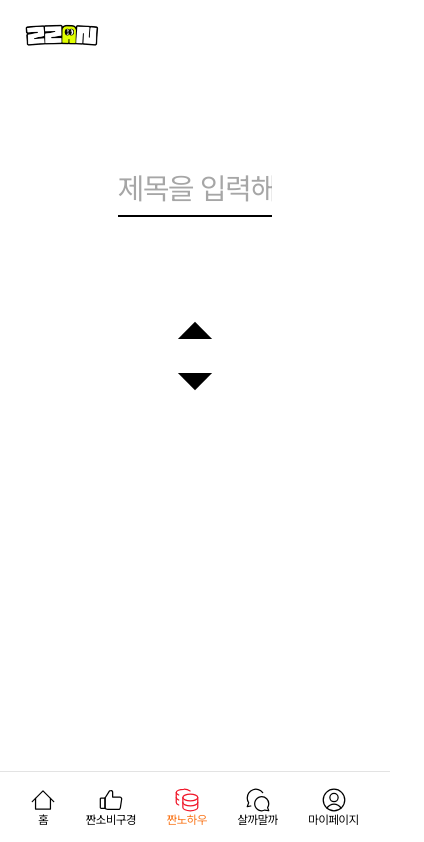
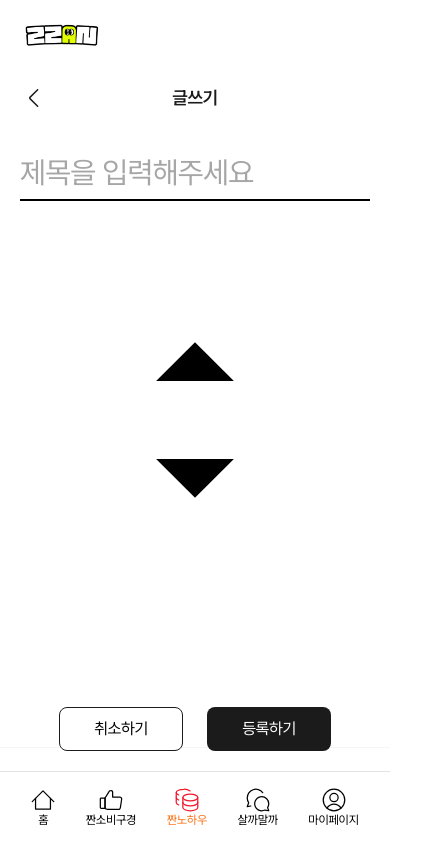
Before and after one commit to ZZANTech/ZZANTech-Fe, a Next.js app: page /boards/knowhow/write in a window 390 px wide. Shown: the top 842 px of the page, 424 px wide, since content can reach past the window. Built offline with nearby package versions, Linux system fonts and the light colour scheme; no server answers; a web font is replaced by a local one.

Commit message:
feat: knowhow edit page mobile ui

```diff
--- a/src/app/(main)/boards/knowhow/(editor)/edit/[knowhowId]/page.tsx
+++ b/src/app/(main)/boards/knowhow/(editor)/edit/[knowhowId]/page.tsx
@@ -1,10 +1,10 @@
 import { getKnowhow } from "@/apis/knowhow";
-import KnowhowEditor from "@/app/(main)/boards/knowhow/_components/KnowhowEditor";
+import KnowhowEditorContainer from "@/app/(main)/boards/knowhow/_components/KnowhowEditorContainer";
 
 async function KnowhowEditPage({ params: { knowhowId } }: { params: { knowhowId: number } }) {
   const knowhow = await getKnowhow(knowhowId);
 
-  return <KnowhowEditor previousContent={knowhow} />;
+  return <KnowhowEditorContainer previousContent={knowhow} />;
 }
 
 export default KnowhowEditPage;
--- a/src/app/(main)/boards/knowhow/(editor)/layout.tsx
+++ b/src/app/(main)/boards/knowhow/(editor)/layout.tsx
@@ -1,7 +1,8 @@
+import MobileHeader from "@/components/MobileHeader";
 import { ReactNode } from "react";
 
 function EditorLayout({ children }: { children: ReactNode }) {
-  return <main className="px-[98px]">{children}</main>;
+  return <main className="md:px-[98px]">{children}</main>;
 }
 
 export default EditorLayout;
--- a/src/app/(main)/boards/knowhow/(editor)/write/page.tsx
+++ b/src/app/(main)/boards/knowhow/(editor)/write/page.tsx
@@ -1,12 +1,7 @@
-import KnowhowEditor from "@/app/(main)/boards/knowhow/_components/KnowhowEditor";
-import MobileHeader from "@/components/MobileHeader";
+import KnowhowEditorContainer from "@/app/(main)/boards/knowhow/_components/KnowhowEditorContainer";
 
 function KnowhowWritePage() {
-  return (
-    <>
-      <KnowhowEditor />
-    </>
-  );
+  return <KnowhowEditorContainer />;
 }
 
 export default KnowhowWritePage;
--- a/src/app/(main)/boards/knowhow/[knowhowId]/loading.tsx
+++ b/src/app/(main)/boards/knowhow/[knowhowId]/loading.tsx
@@ -1,7 +1,11 @@
 import LoadingSpinner from "@/components/Loading/LoadingSpinner";
 
 function loading() {
-  return <LoadingSpinner />;
+  return (
+    <div className="flex items-center h-screen md:h-auto overflow-hidden">
+      <LoadingSpinner />
+    </div>
+  );
 }
 
 export default loading;
--- /dev/null
+++ b/src/app/(main)/boards/knowhow/_components/KnowhowEditorContainer.tsx
@@ -0,0 +1,112 @@
+"use client";
+import { useEffect, useRef, useState } from "react";
+import Button from "@/components/Button/Button";
+import ErrorMessage from "@/app/(main)/boards/knowhow/_components/ErrorMessage";
+import LoadingSpinner from "@/components/Loading/LoadingSpinner";
+import ReactQuill, { ReactQuillProps } from "react-quill";
+import useFormValidation from "@/app/(main)/boards/knowhow/_hooks/useFormValidation";
+import useImageHandler from "@/app/(main)/boards/knowhow/_hooks/useImageHandler";
+import useEditorState from "@/app/(main)/boards/knowhow/_hooks/useEditorState";
+import { formats, getModules } from "@/app/(main)/boards/knowhow/_utils/quillUtils";
+import useFormHandlers from "@/app/(main)/boards/knowhow/_hooks/useFormHandlers";
+import { TKnowhow } from "@/types/knowhow.type";
+import dynamic from "next/dynamic";
+import MobileHeader from "@/components/MobileHeader";
+import { usePathname, useRouter } from "next/navigation";
+
+type ForwardedQuillComponent = ReactQuillProps & {
+  forwardedRef: React.Ref<ReactQuill>;
+};
+const QuillNoSSRWrapper = dynamic<ForwardedQuillComponent>(
+  async () => {
+    const { default: QuillComponent } = await import("react-quill");
+
+    const Quill = ({ forwardedRef, ...props }: ForwardedQuillComponent) => (
+      <QuillComponent ref={forwardedRef} {...props} />
+    );
+    return Quill;
+  },
+
+  { loading: () => <div className="h-[550px]"></div>, ssr: false }
+);
+
+type KnowhowEditorContainerProps = {
+  previousContent?: TKnowhow;
+};
+
+function KnowhowEditorContainer({ previousContent }: KnowhowEditorContainerProps) {
+  const pathname = usePathname();
+  const previousPathname = useRef(pathname);
+  const [isBlocking, setIsBlocking] = useState(false);
+  const router = useRouter();
+  const isFirstRender = useRef(true);
+  const { editorTitle, setEditorTitle, editorContent, setEditorContent, errorMessage, setErrorMessage, quillRef } =
+    useEditorState({ previousContent });
+  const { imageHandler, handlePaste } = useImageHandler(quillRef);
+  const { validateKnowhowForm } = useFormValidation(setErrorMessage);
+  const { handleOpenSubmitModal, handleCancel, isUploadingImage } = useFormHandlers(
+    quillRef,
+    editorTitle,
+
+    previousContent,
+    validateKnowhowForm
+  );
+  console.log(isFirstRender);
+  const modules = getModules(imageHandler);
+
+  useEffect(() => {
+    const quillObj = quillRef.current?.getEditor();
+    if (quillObj) {
+      quillObj.root.addEventListener("paste", handlePaste);
+      return () => {
+        quillObj.root.removeEventListener("paste", handlePaste);
+      };
+    }
+  }, [handlePaste]);
+
+  return (
+    <>
+      <MobileHeader title="글쓰기" onClick={handleCancel} />
+      <form onSubmit={handleOpenSubmitModal} className="h-full flex flex-col">
+        <input
+          className="w-full h-14 text-3xl outline-none mt-[19px] md:mt-[60px] border-b-2 border-[#000]"
+          id="title"
+          placeholder="제목을 입력해주세요"
+          onChange={(e) => setEditorTitle(e.target.value)}
+          value={editorTitle}
+          maxLength={50}
+          type="text"
+        />
+        <ErrorMessage className="mb-4 md:mb-5">{errorMessage?.title}</ErrorMessage>
+        <QuillNoSSRWrapper
+          forwardedRef={quillRef}
+          className="
+        quill_wrapper h-[350px]
+        md:h-[550px]
+        "
+          modules={modules}
+          formats={formats}
+          value={editorContent}
+          onChange={setEditorContent}
+        />
+        <ErrorMessage className="translate-y-11 ">{errorMessage?.content}</ErrorMessage>
+        <div
+          className="
+      flex gap-6  self-center translate-y-[84px] md:translate-y-16
+      md:gap-[18px] md:self-end
+      "
+        >
+          <Button variant="white" size="medium" type="button" onClick={handleCancel}>
+            취소하기
+          </Button>
+          <Button variant="black" size="medium" type="submit" disabled={isUploadingImage}>
+            등록하기
+          </Button>
+        </div>
+        {isUploadingImage && <LoadingSpinner isSubmitting />}
+      </form>
+    </>
+  );
+}
+
+export default KnowhowEditorContainer;
--- a/src/app/(main)/exchange/_components/ClaimContainer.tsx
+++ b/src/app/(main)/exchange/_components/ClaimContainer.tsx
@@ -2,12 +2,15 @@
 
 import ClaimList from "@/app/(main)/exchange/_components/ClaimList";
 import NoPostsMessage from "@/app/(main)/mypage/posts/_components/NoPostsMessage";
+import LoadingSpinner from "@/components/Loading/LoadingSpinner";
 import SmallLoadingSpinner from "@/components/Loading/SmallLoadinSpinner";
 import useAlertModal from "@/hooks/useAlertModal";
+import useIsWideScreen from "@/hooks/useIsWideScreen";
 import { useUserContext } from "@/provider/contexts/UserContext";
 import useClaimsQuery from "@/stores/queries/exchange/useClaimsQuery";
 
 function ClaimContainer() {
+  const { isWideScreen } = useIsWideScreen();
   const { user } = useUserContext();
   const { displayLoginAlert } = useAlertModal();
   const userId = user?.userId ?? "";
@@ -22,9 +25,13 @@ function ClaimContainer() {
       </div>
       <div className="mt-[22px] w-full h-[1px] bg-basic"></div>
       {isPending ? (
-        <div className="mt-40">
-          <SmallLoadingSpinner />
-        </div>
+        isWideScreen ? (
+          <div className="mt-40">
+            <SmallLoadingSpinner />
+          </div>
+        ) : (
+          <LoadingSpinner />
+        )
       ) : claims && claims.length > 0 ? (
         <ClaimList claims={claims} />
       ) : (
--- a/src/app/(main)/exchange/loading.tsx
+++ /dev/null
@@ -1,5 +0,0 @@
-function loading() {
-  return <></>;
-}
-
-export default loading;
--- a/src/components/Loading/LoadingSpinner.tsx
+++ b/src/components/Loading/LoadingSpinner.tsx
@@ -9,12 +9,12 @@ type LoadingSpinnerProps = {
 function LoadingSpinner({ isSubmitting = false }: LoadingSpinnerProps) {
   return (
     <div
-      className={clsx("fixed inset-0 z-50 flex items-center justify-center", {
+      className={clsx("fixed inset-0 z-50  flex items-center justify-center", {
         "bg-black bg-opacity-20 pointer-events-auto select-none": isSubmitting,
-        "pointer-events-none": !isSubmitting
+        "pointer-events-none bg-white": !isSubmitting
       })}
     >
-      <div className="relative w-28 h-28 pointer-events-none">
+      <div className="relative w-28 h-28 pointer-events-none ">
         <div className="absolute inset-0 border-[15px] border-orange-200 rounded-full pointer-events-none" />
         <Image
           src="/icons/Spiner.svg"
--- a/src/components/MobileHeader.tsx
+++ b/src/components/MobileHeader.tsx
@@ -38,7 +38,7 @@ function MobileHeader({ title, onClick }: MobileHeaderProps) {
   return (
     <header
       className={`${
-        isSticky ? "fixed top-0 left-0 right-0 z-50 bg-white  mx-[20px]" : "relative"
+        isSticky ? "fixed top-0 left-0 right-0 z-30 bg-white  mx-[20px]" : "relative"
       } h-14 flex items-center justify-center`}
     >
       <div className="absolute left-0 flex items-center">
```
Also changed, not shown: src/app/(main)/boards/knowhow/_components/SkeletonKnowhowItem.tsx (+13 -9 lines).
